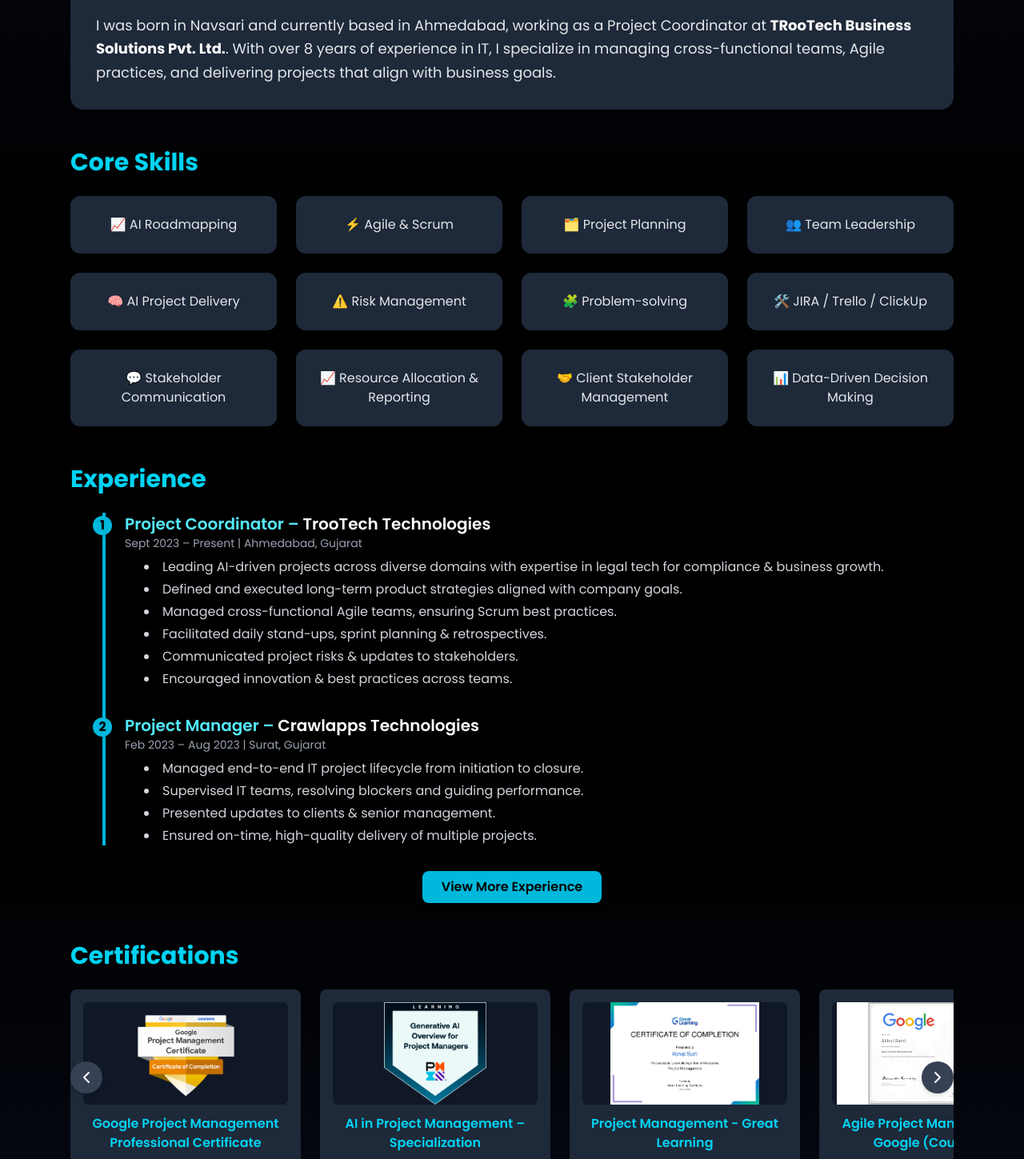
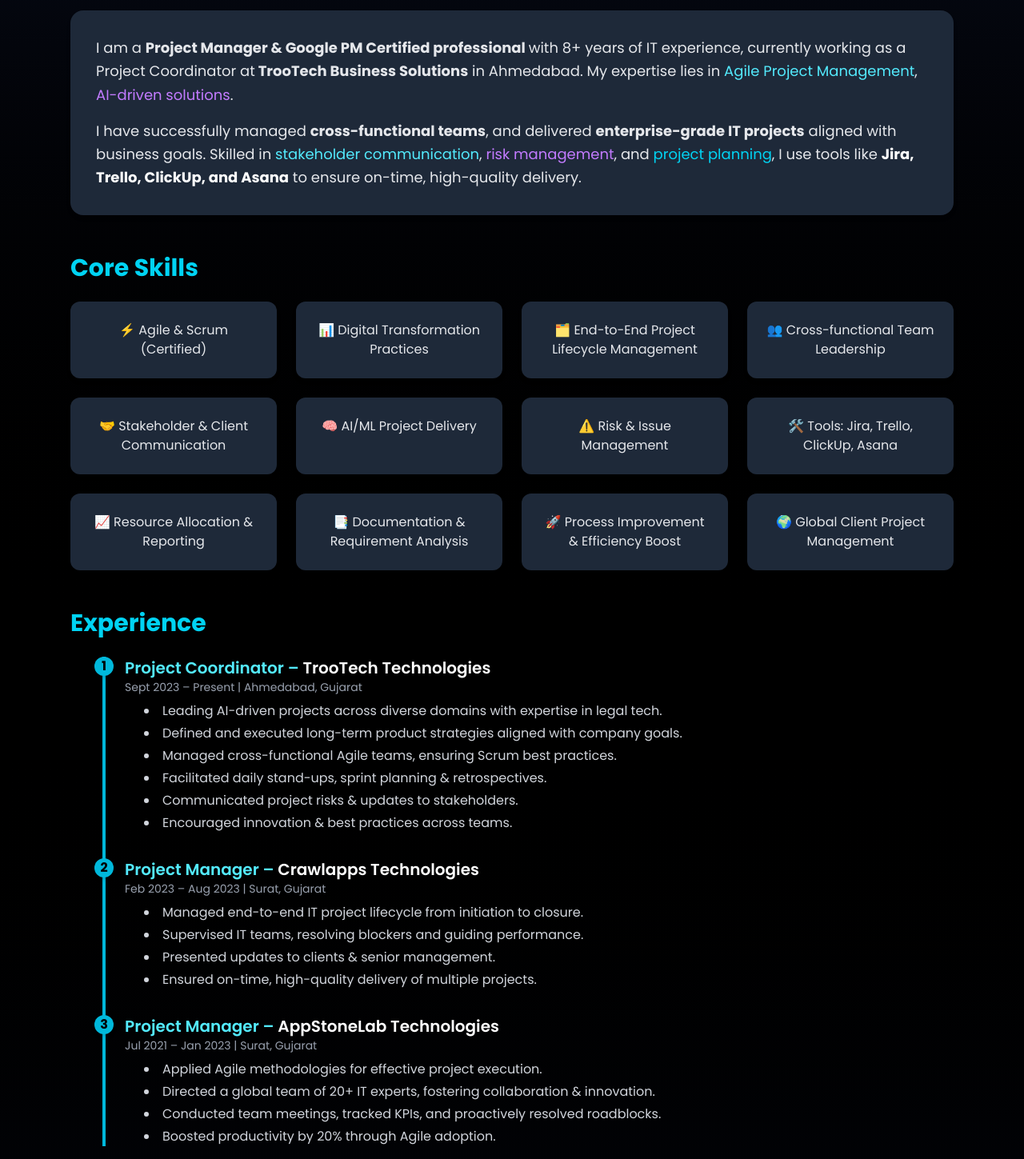
Before and after one commit to surtiabhai007-cmyk/abhai-portfolio, a Next.js app: page / in a window 1280 px wide. Shown: the part 578-2027 px from the top of the page at 80% size. Built offline with nearby package versions, Linux system fonts and the light colour scheme.

Commit message:
SEO points and bug fix in experience component section

```diff
--- a/components/About.js
+++ b/components/About.js
@@ -4,10 +4,20 @@
       <h2 className="text-3xl font-bold text-cyan-400 mb-6">About Me</h2>
       <div className="bg-gray-800 p-6 md:p-8 rounded-2xl shadow-md leading-relaxed text-lg text-gray-200">
         <p>
-          I was born in Navsari and currently based in Ahmedabad, working as
-          a Project Coordinator at <b className="text-white">TRooTech Business Solutions Pvt. Ltd.</b>.
-          With over 8 years of experience in IT, I specialize in managing cross-functional teams,
-          Agile practices, and delivering projects that align with business goals.
+          I am a <b className="text-grey">Project Manager & Google PM Certified professional </b>
+          with 8+ years of IT experience, currently working as a Project Coordinator at
+          <b className="text-grey"> TrooTech Business Solutions</b> in Ahmedabad. My expertise lies in{" "}
+          <span className="text-cyan-300">Agile Project Management</span>,{" "}
+          <span className="text-purple-400">AI-driven solutions</span>.
+        </p>
+        <p className="mt-4">
+          I have successfully managed <b className="text-grey">cross-functional teams</b>,
+          and delivered{" "}
+          <b className="text-grey">enterprise-grade IT projects</b> aligned with business goals. Skilled in{" "}
+          <span className="text-cyan-300">stakeholder communication</span>,{" "}
+          <span className="text-purple-400">risk management</span>, and{" "}
+          <span className="text-cyan-400">project planning</span>, I use tools like{" "}
+          <b className="text-white">Jira, Trello, ClickUp, and Asana</b> to ensure on-time, high-quality delivery.
         </p>
       </div>
     </section>
--- a/components/Experience.js
+++ b/components/Experience.js
@@ -18,7 +18,7 @@
     period: "Sept 2023 – Present",
     location: "Ahmedabad, Gujarat",
     details: [
-        "Leading AI-driven projects across diverse domains with expertise in legal tech for compliance & business growth.",
+      "Leading AI-driven projects across diverse domains with expertise in legal tech.",
       "Defined and executed long-term product strategies aligned with company goals.",
       "Managed cross-functional Agile teams, ensuring Scrum best practices.",
       "Facilitated daily stand-ups, sprint planning & retrospectives.",
@@ -38,8 +38,75 @@
       "Ensured on-time, high-quality delivery of multiple projects.",
     ],
   },
-    // ... rest of your experience objects here
+  {
+    role: "Project Manager",
+    company: "AppStoneLab Technologies",
+    period: "Jul 2021 – Jan 2023",
+    location: "Surat, Gujarat",
+    details: [
+      "Applied Agile methodologies for effective project execution.",
+      "Directed a global team of 20+ IT experts, fostering collaboration & innovation.",
+      "Conducted team meetings, tracked KPIs, and proactively resolved roadblocks.",
+      "Boosted productivity by 20% through Agile adoption.",
+    ],
+  },
+  {
+    role: "Business Analyst",
+    company: "CMARIX Technologies",
+    period: "Feb 2021 – May 2021",
+    location: "Ahmedabad, Gujarat",
+    details: [
+      "Translated client requirements into detailed scope documents.",
+      "Facilitated workshops with clients to finalize project scopes & proposals.",
+      "Designed Work Breakdown Structures (WBS) for clarity & execution.",
+    ],
+  },
+  {
+    role: "Business Analyst",
+    company: "ManekTech",
+    period: "Jul 2019 – Jan 2021",
+    location: "Ahmedabad, Gujarat",
+    details: [
+      "Analyzed requirements & prepared detailed proposals with module breakdowns.",
+      "Built process flows & wireframes using Axure for clarity in execution.",
+      "Created case studies & presentations to support client decision-making.",
+    ],
+  },
+  {
+    role: "Business Development Associate",
+    company: "Tri-Force IT Services",
+    period: "Dec 2018 – Jun 2019",
+    location: "Ahmedabad, Gujarat",
+    details: [
+      "Conducted research on US Federal Agencies & Government tenders.",
+      "Prepared & submitted proposal documents with supporting profiles.",
+      "Collaborated with clients for federal project compliance documentation.",
+    ],
+  },
+  {
+    role: "Web Developer",
+    company: "SaiKrupa IT Software Solutions",
+    period: "Feb 2016 – Feb 2017",
+    location: "Navsari, Gujarat",
+    details: [
+      "Built & maintained PHP/MySQL websites & portals.",
+      "Suggested improvements to enhance user experience & functionality.",
+      "Mentored students in programming & final semester projects.",
+    ],
+  },
+  {
+    role: "PHP Developer",
+    company: "Lysung Ventures",
+    period: "Jul 2015 – Jan 2016",
+    location: "Surat, Gujarat",
+    details: [
+      "Developed client-facing web applications & maintained open-source projects.",
+      "Implemented functionality as per business requirements.",
+      "Ensured quality assurance & bug-free deployments.",
+    ],
+  },
 ];
+
 
   const displayedExperience = showAll ? experience : experience.slice(0, 3);
 
@@ -50,7 +117,7 @@
         {displayedExperience.map((exp, i) => (
           <div key={i} className="mb-8 ml-6 relative">
             {/* Number circle */}
-            <div className="absolute -left-10 top-1 flex items-center justify-center w-6 h-6 bg-cyan-500 text-black font-bold rounded-full shadow-md">
+            <div className="absolute -left-10 top-1 flex items-center justify-center w-6 h-6 bg-cyan-500 text-black font-bold rounded-full shadow-md" style={{ margin: "-4px 2px"}}>
               {i + 1}
             </div>
 
--- a/components/Skills.js
+++ b/components/Skills.js
@@ -1,17 +1,17 @@
 export default function Skills() {
   const skills = [
-    "📈 AI Roadmapping",
-    "⚡ Agile & Scrum",
-    "🗂️ Project Planning",
-    "👥 Team Leadership",
-    "🧠 AI Project Delivery",
-    "⚠️ Risk Management",
-    "🧩 Problem-solving",
-    "🛠️ JIRA / Trello / ClickUp",
-    "💬 Stakeholder Communication",
+    "⚡ Agile & Scrum (Certified)",
+    "📊 Digital Transformation Practices",
+    "🗂️ End-to-End Project Lifecycle Management",
+    "👥 Cross-functional Team Leadership",
+    "🤝 Stakeholder & Client Communication",
+    "🧠 AI/ML Project Delivery",
+    "⚠️ Risk & Issue Management",
+    "🛠️ Tools: Jira, Trello, ClickUp, Asana",
     "📈 Resource Allocation & Reporting",
-    "🤝 Client Stakeholder Management",
-    "📊 Data-Driven Decision Making",
+    "📑 Documentation & Requirement Analysis",
+    "🚀 Process Improvement & Efficiency Boost",
+    "🌍 Global Client Project Management",
   ];
 
   return (
--- a/pages/_document.js
+++ b/pages/_document.js
@@ -11,31 +11,44 @@
         />
 
         {/* Basic SEO */}
-
         <meta
           name="description"
           content="Abhai Surti - Project Manager and Google PM Certified with 8+ years of IT experience in Agile, AI-driven projects, and digital transformation. Based in Ahmedabad, India."
         />
         <meta
   name="keywords"
-          content="Abhai Surti, Project Manager, Agile, AI Projects, Ahmedabad, Google PM Certified, Digital Transformation"
+  content="Abhai Surti, Project Manager Ahmedabad, Agile Project Manager India, AI Project Management, Technical Project Manager, IT Project Coordinator, Google PM Certified, Scrum Master, Digital Transformation Expert, Stakeholder Management, Cross-functional Team Leadership, Jira, Trello, Asana, ClickUp, Project Lifecycle Management, Global Client Projects"
 />
+
+
         <meta name="author" content="Abhai Surti" />
         <meta name="robots" content="index, follow" />
         <link rel="canonical" href="https://abhai-surti-pm.vercel.app/" />
 
         {/* Open Graph */}
         <meta property="og:title" content="Abhai Surti | Project Manager Portfolio" />
-        <meta property="og:description" content="Project Manager and Google PM Certified with 8+ years of IT experience. Skilled in Agile, AI/ML projects, and digital transformation." />
-        <meta property="og:image" content="/image.png" />
+        <meta
+          property="og:description"
+          content="Project Manager and Google PM Certified with 8+ years of IT experience. Skilled in Agile, AI/ML projects, and digital transformation."
+        />
+        <meta
+          property="og:image"
+          content="https://abhai-surti-pm.vercel.app/image.png"
+        />
         <meta property="og:url" content="https://abhai-surti-pm.vercel.app/" />
         <meta property="og:type" content="website" />
 
         {/* Twitter Card */}
         <meta name="twitter:card" content="summary_large_image" />
         <meta name="twitter:title" content="Abhai Surti | Project Manager Portfolio" />
-        <meta name="twitter:description" content="Project Manager and Google PM Certified with 8+ years of IT experience in Agile & AI-driven projects." />
-        <meta name="twitter:image" content="/image.png" />
+        <meta
+          name="twitter:description"
+          content="Project Manager and Google PM Certified with 8+ years of IT experience in Agile & AI-driven projects."
+        />
+        <meta
+          name="twitter:image"
+          content="https://abhai-surti-pm.vercel.app/image.png"
+        />
 
         {/* Local SEO */}
         <meta name="geo.region" content="IN-GJ" />
@@ -47,7 +60,6 @@
         <link rel="icon" href="/favicon.ico" sizes="any" />
         <link rel="icon" href="/favicon.svg" type="image/svg+xml" />
 
-        {/* Structured Data (Schema.org) */}
         <script
   type="application/ld+json"
   dangerouslySetInnerHTML={{
@@ -63,18 +75,56 @@
       ],
       worksFor: {
         "@type": "Organization",
-                name: "TrooTech Technologies",
+        name: "TrooTech Technologies"
       },
       address: {
         "@type": "PostalAddress",
         addressLocality: "Ahmedabad",
-                addressCountry: "India",
+        addressRegion: "Gujarat",
+        addressCountry: "India"
       },
+      knowsAbout: [
+        "Agile Project Management",
+        "AI in Project Management",
+        "Scrum",
+        "Kanban",
+        "Waterfall Hybrid",
+        "Digital Transformation",
+        "Risk Management",
+        "Stakeholder Communication",
+        "Cross-functional Team Leadership",
+        "Project Lifecycle Management",
+        "Global Client Projects",
+        "Enterprise IT Projects",
+        "Team Collaboration Tools",
+        "Jira",
+        "Trello",
+        "Asana",
+        "ClickUp"
+      ],
+      hasCredential: [
+        {
+          "@type": "EducationalOccupationalCredential",
+          credentialCategory: "Professional Certificate",
+          name: "Google Project Management Professional Certificate",
+          url: "https://www.credly.com/badges/450795fc-f884-4da0-a90d-f92e61baa244"
+        },
+        {
+          "@type": "EducationalOccupationalCredential",
+          credentialCategory: "Professional Certificate",
+          name: "Agile Project Management – Google (Coursera)",
+          url: "https://www.coursera.org/account/accomplishments/verify/0UDNP06M82K5"
+        }
+      ],
+      alumniOf: {
+        "@type": "CollegeOrUniversity",
+        name: "Your College/University Name"
+      }
     }),
   }}
 />
+
       </Head>
-      <title>Abhai Surti | Project Manager | Google PM Certified</title>
       <body>
         <Main />
         <NextScript />
--- a/pages/index.js
+++ b/pages/index.js
@@ -7,6 +7,14 @@
 import Certifications from "@/components/Certifications";
 import Contact from "@/components/Contact";
 import Footer from "@/components/Footer";
+
+<Head>
+  <title>Abhai Surti – Project Manager | Agile & AI Project Coordinator</title>
+  <meta
+    name="description"
+    content="Abhai Surti – Project Manager from Ahmedabad with 8+ years of IT experience. Certified in Agile and Google Project Management. Skilled in AI-driven project delivery, stakeholder management, and digital transformation."
+  />
+</Head>
 
 export default function Home() {
   return (
```
Also changed, not shown: components/Hero.js (+7 -5 lines). Lines whose indentation alone changed are shown as unchanged.
